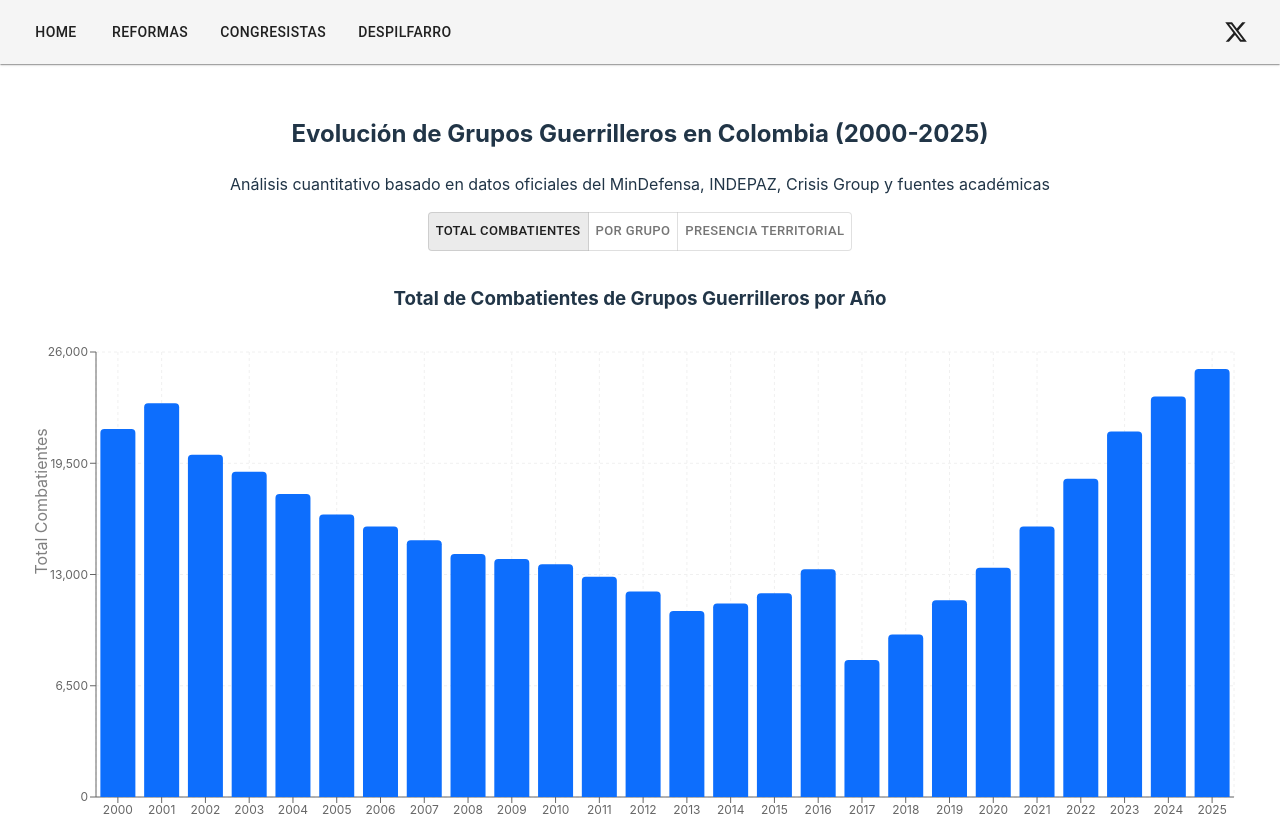
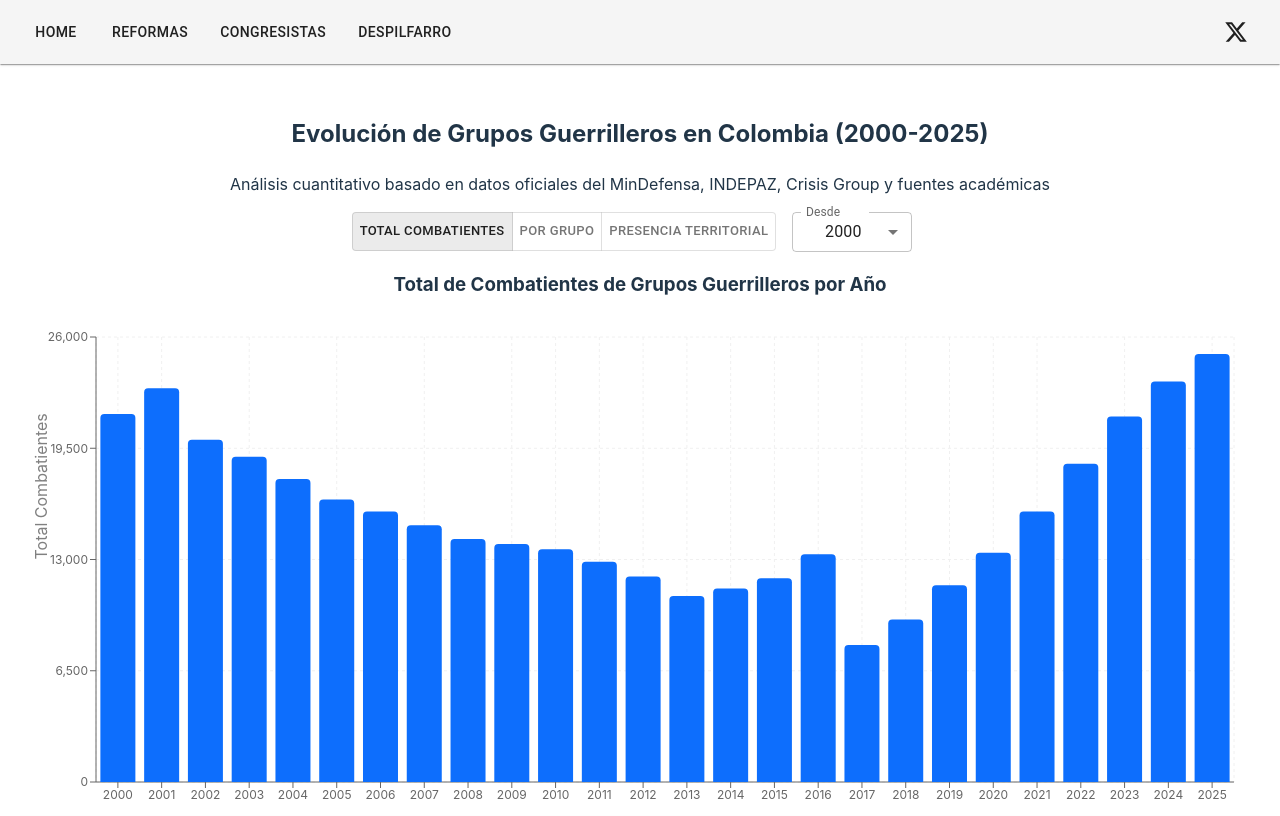
Before and after one commit to davidfgc/dato-mata-relato, a React (Vite) app: page / in a window 1280 px wide. Shown: the top 816 px of the page. Built offline with nearby package versions, Linux system fonts and the light colour scheme.

Commit message:
vibe: add filter to GuerrillaEvolutionChart

```diff
--- a/src/presentation/components/guerrilla-evolution/GuerrillaEvolutionChart.tsx
+++ b/src/presentation/components/guerrilla-evolution/GuerrillaEvolutionChart.tsx
@@ -1,9 +1,25 @@
 import React from 'react';
 import { Bar, BarChart, CartesianGrid, Legend, Line, LineChart, ResponsiveContainer, Tooltip, XAxis, YAxis } from 'recharts';
-import { ToggleButton, ToggleButtonGroup } from '@mui/material';
-import { useActiveChart, useShowKeyData, useShowResearchSources, useShowTotalAnalysis, useGuerrillaEvolutionActions } from './context';
-import { calculateTotalData, formatTooltip, membershipData, territorialData } from './data';
+import { Stack, ToggleButton, ToggleButtonGroup } from '@mui/material';
+import {
+  useActiveChart,
+  useShowKeyData,
+  useShowResearchSources,
+  useShowTotalAnalysis,
+  useFromYear,
+  useGuerrillaEvolutionActions,
+} from './context';
+import {
+  calculateTotalData,
+  formatTooltip,
+  membershipData,
+  territorialData,
+  filterMembershipDataFromYear,
+  filterTerritorialDataFromYear,
+  getAvailableYears,
+} from './data';
 import ExpandableSection from '../../../shared/components/ui/ExpandableSection';
+import { YearFilter } from './YearFilter';
 
 /**
  * Componente refactorizado para usar patrón Redux con useReducer + Context
@@ -15,10 +31,14 @@ const GuerrillaEvolutionChart: React.FC = () => {
   const showKeyData = useShowKeyData();
   const showResearchSources = useShowResearchSources();
   const showTotalAnalysis = useShowTotalAnalysis();
-  const { setActiveChart, toggleKeyData, toggleResearchSources, toggleTotalAnalysis } = useGuerrillaEvolutionActions();
+  const fromYear = useFromYear();
+  const { setActiveChart, toggleKeyData, toggleResearchSources, toggleTotalAnalysis, setFromYear } = useGuerrillaEvolutionActions();
 
-  // Datos calculados (memoizados implícitamente por ser pure functions)
-  const totalData = calculateTotalData(membershipData);
+  // Datos filtrados (memoizados implícitamente por ser pure functions)
+  const filteredMembershipData = filterMembershipDataFromYear(membershipData, fromYear);
+  const filteredTerritorialData = filterTerritorialDataFromYear(territorialData, fromYear);
+  const totalData = calculateTotalData(filteredMembershipData);
+  const availableYears = getAvailableYears(membershipData);
 
   return (
     <div className="w-full p-6 bg-white">
@@ -28,6 +48,7 @@ const GuerrillaEvolutionChart: React.FC = () => {
           Análisis cuantitativo basado en datos oficiales del MinDefensa, INDEPAZ, Crisis Group y fuentes académicas
         </p>
 
+        <Stack direction="row" sx={{ justifyContent: 'center', alignItems: 'center', mb: 2, flexWrap: 'wrap', gap: 2 }}>
           <ToggleButtonGroup
             value={activeChart}
             exclusive
@@ -38,7 +59,6 @@ const GuerrillaEvolutionChart: React.FC = () => {
             }}
             aria-label="chart selection"
             size="small"
-          sx={{ mb: 2 }}
           >
             <ToggleButton value="total" aria-label="total combatientes">
               Total Combatientes
@@ -50,6 +70,9 @@ const GuerrillaEvolutionChart: React.FC = () => {
               Presencia Territorial
             </ToggleButton>
           </ToggleButtonGroup>
+
+          <YearFilter fromYear={fromYear} availableYears={availableYears} onYearChange={setFromYear} />
+        </Stack>
       </div>
 
       {activeChart === 'total' && (
@@ -106,7 +129,7 @@ const GuerrillaEvolutionChart: React.FC = () => {
         <div>
           <h3 className="text-lg font-semibold text-gray-700 mb-4">Número de Miembros por Grupo Guerrillero</h3>
           <ResponsiveContainer width="100%" height={500}>
-            <LineChart data={membershipData} margin={{ top: 20, right: 30, left: 20, bottom: 5 }}>
+            <LineChart data={filteredMembershipData} margin={{ top: 20, right: 30, left: 20, bottom: 5 }}>
               <CartesianGrid strokeDasharray="3 3" stroke="#f0f0f0" />
               <XAxis dataKey="año" stroke="#666" tick={{ fontSize: 12 }} />
               <YAxis stroke="#666" tick={{ fontSize: 12 }} tickFormatter={(value: number) => value.toLocaleString()} />
@@ -161,7 +184,7 @@ const GuerrillaEvolutionChart: React.FC = () => {
         <div>
           <h3 className="text-lg font-semibold text-gray-700 mb-4">Presencia Territorial (Número de Municipios)</h3>
           <ResponsiveContainer width="100%" height={500}>
-            <BarChart data={territorialData} margin={{ top: 20, right: 30, left: 20, bottom: 5 }}>
+            <BarChart data={filteredTerritorialData} margin={{ top: 20, right: 30, left: 20, bottom: 5 }}>
               <CartesianGrid strokeDasharray="3 3" stroke="#f0f0f0" />
               <XAxis dataKey="año" stroke="#666" tick={{ fontSize: 12 }} />
               <YAxis stroke="#666" tick={{ fontSize: 12 }} label={{ value: 'Municipios', angle: -90, position: 'insideLeft' }} />
--- /dev/null
+++ b/src/presentation/components/guerrilla-evolution/YearFilter.tsx
@@ -0,0 +1,33 @@
+import React from 'react';
+import { FormControl, InputLabel, MenuItem, Select, SelectChangeEvent } from '@mui/material';
+
+interface YearFilterProps {
+  fromYear: number;
+  availableYears: number[];
+  onYearChange: (year: number) => void;
+}
+
+export const YearFilter: React.FC<YearFilterProps> = ({ fromYear, availableYears, onYearChange }) => {
+  const handleChange = (event: SelectChangeEvent<number>) => {
+    onYearChange(event.target.value as number);
+  };
+
+  return (
+    <FormControl size="small" sx={{ minWidth: 120, mr: 2 }}>
+      <InputLabel id="year-filter-label">Desde</InputLabel>
+      <Select
+        labelId="year-filter-label"
+        id="year-filter"
+        value={fromYear}
+        label="Desde año"
+        onChange={handleChange}
+      >
+        {availableYears.map((year) => (
+          <MenuItem key={year} value={year}>
+            {year}
+          </MenuItem>
+        ))}
+      </Select>
+    </FormControl>
+  );
+};
--- a/src/presentation/components/guerrilla-evolution/context/actions.ts
+++ b/src/presentation/components/guerrilla-evolution/context/actions.ts
@@ -4,6 +4,7 @@ export const GUERRILLA_EVOLUTION_ACTION_TYPES = {
   TOGGLE_KEY_DATA: 'TOGGLE_KEY_DATA',
   TOGGLE_RESEARCH_SOURCES: 'TOGGLE_RESEARCH_SOURCES',
   TOGGLE_TOTAL_ANALYSIS: 'TOGGLE_TOTAL_ANALYSIS',
+  SET_FROM_YEAR: 'SET_FROM_YEAR',
 } as const;
 
 // Types
@@ -13,7 +14,8 @@ export type GuerrillaEvolutionAction =
   | { type: typeof GUERRILLA_EVOLUTION_ACTION_TYPES.SET_ACTIVE_CHART; payload: ChartType }
   | { type: typeof GUERRILLA_EVOLUTION_ACTION_TYPES.TOGGLE_KEY_DATA }
   | { type: typeof GUERRILLA_EVOLUTION_ACTION_TYPES.TOGGLE_RESEARCH_SOURCES }
-  | { type: typeof GUERRILLA_EVOLUTION_ACTION_TYPES.TOGGLE_TOTAL_ANALYSIS };
+  | { type: typeof GUERRILLA_EVOLUTION_ACTION_TYPES.TOGGLE_TOTAL_ANALYSIS }
+  | { type: typeof GUERRILLA_EVOLUTION_ACTION_TYPES.SET_FROM_YEAR; payload: number };
 
 // Action Creators
 export const guerrillaEvolutionActions = {
@@ -33,4 +35,9 @@ export const guerrillaEvolutionActions = {
   toggleTotalAnalysis: (): GuerrillaEvolutionAction => ({
     type: GUERRILLA_EVOLUTION_ACTION_TYPES.TOGGLE_TOTAL_ANALYSIS,
   }),
+
+  setFromYear: (year: number): GuerrillaEvolutionAction => ({
+    type: GUERRILLA_EVOLUTION_ACTION_TYPES.SET_FROM_YEAR,
+    payload: year,
+  }),
 };
--- a/src/presentation/components/guerrilla-evolution/context/hooks.ts
+++ b/src/presentation/components/guerrilla-evolution/context/hooks.ts
@@ -1,5 +1,5 @@
 import { useGuerrillaEvolutionContext } from './contextHook';
-import { selectActiveChart, selectShowKeyData, selectShowResearchSources, selectShowTotalAnalysis } from './reducer';
+import { selectActiveChart, selectShowKeyData, selectShowResearchSources, selectShowTotalAnalysis, selectFromYear } from './reducer';
 import { guerrillaEvolutionActions, type ChartType } from './actions';
 
 /**
@@ -71,6 +71,11 @@ export const useShowTotalAnalysis = () => {
   return selectShowTotalAnalysis(state);
 };
 
+export const useFromYear = () => {
+  const state = useGuerrillaEvolutionState();
+  return selectFromYear(state);
+};
+
 /**
  * Hook que combina actions con dispatch para mayor comodidad
  * Ahora usa los action creators de actions.ts
@@ -83,6 +88,7 @@ export const useGuerrillaEvolutionActions = () => {
     toggleKeyData: () => dispatch(guerrillaEvolutionActions.toggleKeyData()),
     toggleResearchSources: () => dispatch(guerrillaEvolutionActions.toggleResearchSources()),
     toggleTotalAnalysis: () => dispatch(guerrillaEvolutionActions.toggleTotalAnalysis()),
+    setFromYear: (year: number) => dispatch(guerrillaEvolutionActions.setFromYear(year)),
     // Backwards compatibility - will be removed later
     toggleSources: () => dispatch(guerrillaEvolutionActions.toggleKeyData()),
   };
--- a/src/presentation/components/guerrilla-evolution/context/index.ts
+++ b/src/presentation/components/guerrilla-evolution/context/index.ts
@@ -16,6 +16,7 @@ export {
   useShowKeyData,
   useShowResearchSources,
   useShowTotalAnalysis,
+  useFromYear,
   useGuerrillaEvolutionActions,
 } from './hooks';
 
@@ -26,4 +27,4 @@ export type { ChartType, GuerrillaEvolutionState, GuerrillaEvolutionAction } fro
 export { guerrillaEvolutionActions, GUERRILLA_EVOLUTION_ACTION_TYPES } from './actions';
 
 // Selectors (para uso avanzado)
-export { selectActiveChart, selectShowKeyData, selectShowResearchSources, selectShowTotalAnalysis } from './reducer';
+export { selectActiveChart, selectShowKeyData, selectShowResearchSources, selectShowTotalAnalysis, selectFromYear } from './reducer';
--- a/src/presentation/components/guerrilla-evolution/context/reducer.ts
+++ b/src/presentation/components/guerrilla-evolution/context/reducer.ts
@@ -41,6 +41,12 @@ export const guerrillaEvolutionReducer = (
         showTotalAnalysis: !state.showTotalAnalysis,
       };
 
+    case GUERRILLA_ACTION_TYPES.SET_FROM_YEAR:
+      return {
+        ...state,
+        fromYear: action.payload,
+      };
+
     default:
       // En Redux, siempre retornamos el estado actual si no hay match
       return state;
@@ -56,3 +62,4 @@ export const selectActiveChart = (state: GuerrillaEvolutionState) => state.activ
 export const selectShowKeyData = (state: GuerrillaEvolutionState) => state.showKeyData;
 export const selectShowResearchSources = (state: GuerrillaEvolutionState) => state.showResearchSources;
 export const selectShowTotalAnalysis = (state: GuerrillaEvolutionState) => state.showTotalAnalysis;
+export const selectFromYear = (state: GuerrillaEvolutionState) => state.fromYear;
--- a/src/presentation/components/guerrilla-evolution/context/types.ts
+++ b/src/presentation/components/guerrilla-evolution/context/types.ts
@@ -14,6 +14,7 @@ export interface GuerrillaEvolutionState {
   showKeyData: boolean;
   showResearchSources: boolean;
   showTotalAnalysis: boolean;
+  fromYear: number;
 }
 
 // Initial State
@@ -22,4 +23,5 @@ export const initialState: GuerrillaEvolutionState = {
   showKeyData: false,
   showResearchSources: false,
   showTotalAnalysis: false,
+  fromYear: 2000, // Año inicial por defecto
 };
--- a/src/presentation/components/guerrilla-evolution/data.ts
+++ b/src/presentation/components/guerrilla-evolution/data.ts
@@ -85,3 +85,29 @@ export const formatTooltip = (value: number, name: string): [string, string] =>
   }
   return [value?.toLocaleString(), name];
 };
+
+/**
+ * Funciones de filtrado por año
+ * Pure functions para mantener consistencia con el patrón Redux
+ */
+
+/**
+ * Filtra datos de membresía desde un año específico
+ */
+export const filterMembershipDataFromYear = (data: MembershipDataEntry[], fromYear: number): MembershipDataEntry[] => {
+  return data.filter(item => item.año >= fromYear);
+};
+
+/**
+ * Filtra datos territoriales desde un año específico
+ */
+export const filterTerritorialDataFromYear = (data: TerritorialDataEntry[], fromYear: number): TerritorialDataEntry[] => {
+  return data.filter(item => item.año >= fromYear);
+};
+
+/**
+ * Obtiene el rango de años disponibles en los datos
+ */
+export const getAvailableYears = (data: MembershipDataEntry[]): number[] => {
+  return data.map(item => item.año).sort((a, b) => a - b);
+};
```
Also changed, not shown: src/presentation/components/guerrilla-evolution/ExpandableComponentsDemo.tsx (deleted), src/shared/components/ui/index.ts (deleted). Lines whose indentation alone changed are shown as unchanged.
